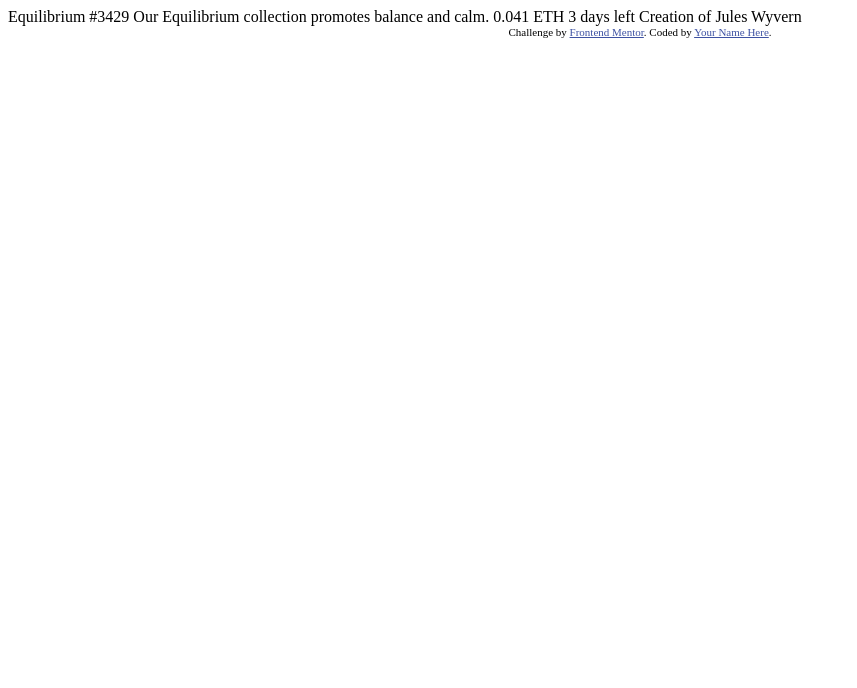
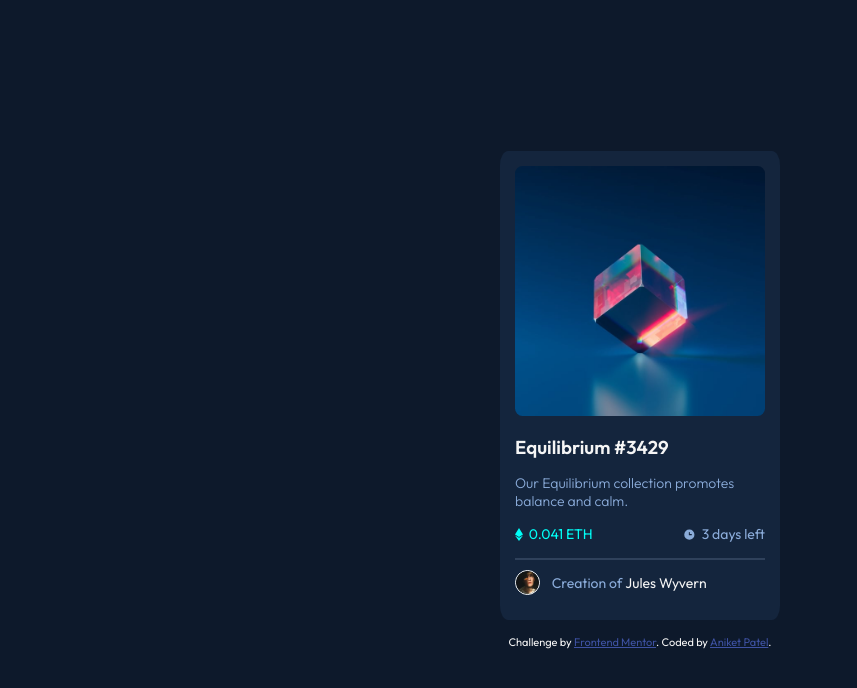
Before and after one commit to aniketvp2/nft-preview-card-comp, a plain HTML site: page index.html in a window 1280 px wide. Shown: the whole page, without its empty margins (0-857 px from the left). Drawn offline with Linux system fonts and the light colour scheme.

Commit message:
almost indentical

```diff
--- a/index.html
+++ b/index.html
@@ -1,33 +1,51 @@
 <!DOCTYPE html>
 <html lang="en">
+
 <head>
   <meta charset="UTF-8">
-  <meta name="viewport" content="width=device-width, initial-scale=1.0"> <!-- displays site properly based on user's device -->
+  <meta name="viewport" content="width=device-width, initial-scale=1.0">
+  <!-- displays site properly based on user's device -->
+  <link rel="icon" type="image/png" sizes="32x32" href="./images/favicon-32x32.png">
+  <title>Frontend Mentor | NFT preview card component</title>
+  <!-- Feel free to remove these styles or customise in your own stylesheet 👍 -->
+  <link rel="stylesheet" href="style.css">
+</head>
 
-  <link rel="icon" type="image/png" sizes="32x32" href="./images/favicon-32x32.png">
+<body>
+  <div class="card">
+    <div class="nft-image">
+      <img src="./images/image-equilibrium.jpg" alt="Equilibrium image">
+    </div>
 
-  <title>Frontend Mentor | NFT preview card component</title>
+    <div class="nft-title">
+      <span>
+        <h3>Equilibrium #3429</h3>
+      </span>
+    </div>
 
-  <!-- Feel free to remove these styles or customise in your own stylesheet 👍 -->
-  <style>
-    .attribution { font-size: 11px; text-align: center; }
-    .attribution a { color: hsl(228, 45%, 44%); }
-  </style>
-</head>
-<body>
+    <div class="nft-desc">
+      <p><span>Our Equilibrium collection promotes </span><br />
+        <span>balance and calm.</span>
+      </p>
+    </div>
 
-  Equilibrium #3429
+    <div class="price-days_left">
+      <span class="price primary-cyan"><img class="icon" src="./images/icon-ethereum.svg" />&nbsp;0.041 ETH</span>
+      <span class="days  primary-soft_blue"><img class="icon" src="./images/icon-clock.svg" />&nbsp;3 days left</span>
+    </div>
+    <hr />
+    <div class="credits">
+      <img src="./images/image-avatar.png">
+      <span class="primary-soft_blue credits-avatar">&nbsp;&nbsp;&nbsp;&nbsp;Creation of</span><span class="name">&nbsp;Jules Wyvern</span>
+    </div>
 
-  Our Equilibrium collection promotes balance and calm.
-
-  0.041 ETH
-  3 days left
-
-  Creation of Jules Wyvern
-
+  </div>
   <div class="attribution">
-    Challenge by <a href="https://www.frontendmentor.io?ref=challenge" target="_blank">Frontend Mentor</a>.
-    Coded by <a href="#">Your Name Here</a>.
+    <span>
+      Challenge by <a href="https://www.frontendmentor.io?ref=challenge" target="_blank">Frontend Mentor</a>.
+      Coded by <a href="#">Aniket Patel</a>.
+    </span>
   </div>
 </body>
+
 </html>
--- /dev/null
+++ b/style.css
@@ -0,0 +1,108 @@
+@import url('https://fonts.googleapis.com/css2?family=Outfit:wght@300;400;600&display=swap');
+
+:root {
+    --margin-bottom: 15px;
+}
+
+*{
+    margin: 0;
+    padding: 0;
+    box-sizing: border-box;
+}
+
+.primary-soft_blue {
+    color: hsl(215, 51%, 70%);
+}
+
+.primary-cyan {
+    color: hsl(178, 100%, 50%);
+}
+
+body {
+    display: flex;
+    height: 100vh;
+    flex-direction: column;
+    justify-content: center;
+    align-items: center;
+    background-color: hsl(217, 54%, 11%);
+    font-family: 'Outfit', sans-serif;
+}
+
+.attribution a {
+    color: hsl(228, 45%, 44%);
+}
+
+.attribution {
+    margin-top: 15px;
+    font-size: 11px;
+    text-align: center;
+    color: whitesmoke;
+}
+
+.card {
+    background-color: hsl(216, 50%, 16%);
+    padding: 15px;
+    border-radius: 3%;
+}
+
+.nft-image img {
+    width: 250px;
+    border-radius: 3%;
+    margin-bottom: var(--margin-bottom);
+}
+
+.nft-title {
+    color: whitesmoke;
+    font-weight: 600;
+    margin-bottom: var(--margin-bottom);
+}
+
+.nft-desc {
+    color: hsl(215, 51%, 70%);
+    font-weight: 300;
+    font-size: 14px;
+    margin-bottom: var(--margin-bottom);
+}
+
+.icon {
+    height: 13px;
+    margin-right: 3px;
+}
+
+.price-days_left {
+    font-size: 14px;
+    margin-bottom: var(--margin-bottom);
+    display: flex;
+    justify-content: space-between;
+}
+
+.price {
+    display: inline-flex;
+    align-items: center;
+}
+
+.days {
+    display: inline-flex;
+    align-items: center;
+}
+
+hr {
+    border: 1px solid hsl(215, 32%, 27%);
+}
+
+.credits {
+    display: inline-flex;
+    align-items: center;
+    margin-block: 10px;
+    font-size: 14px;
+}
+
+.name {
+    color: whitesmoke;
+}
+
+.credits img {
+    height: 25px;
+    border-radius: 50%;
+    border: 1px solid white;
+}
```
